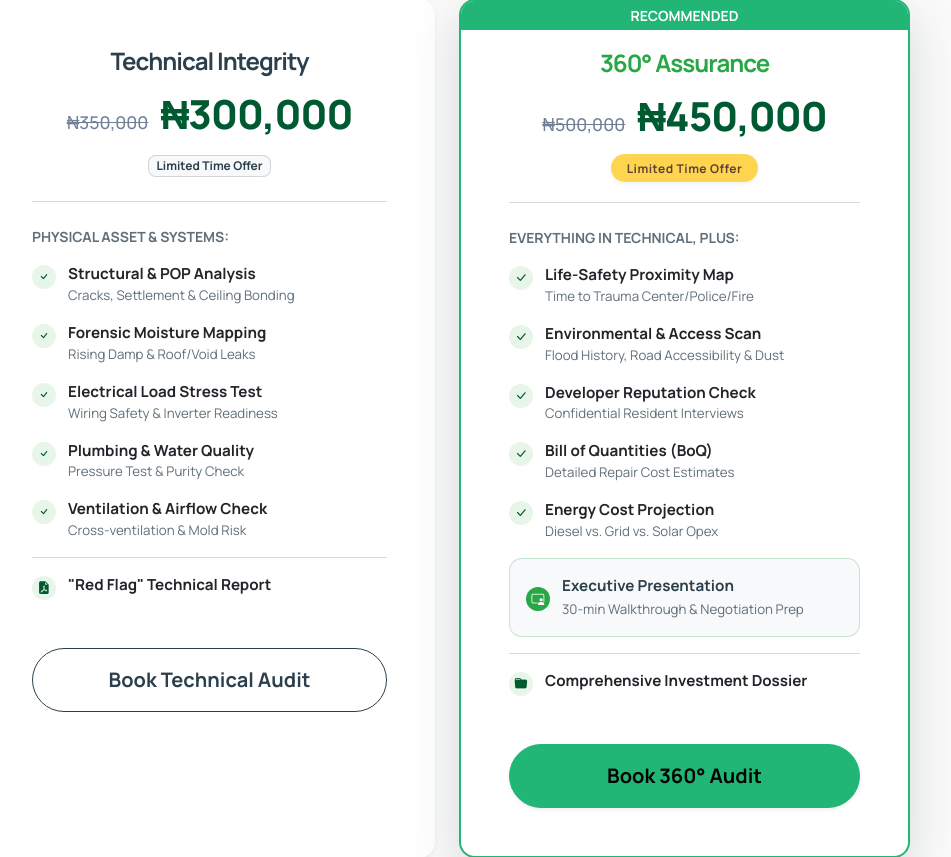
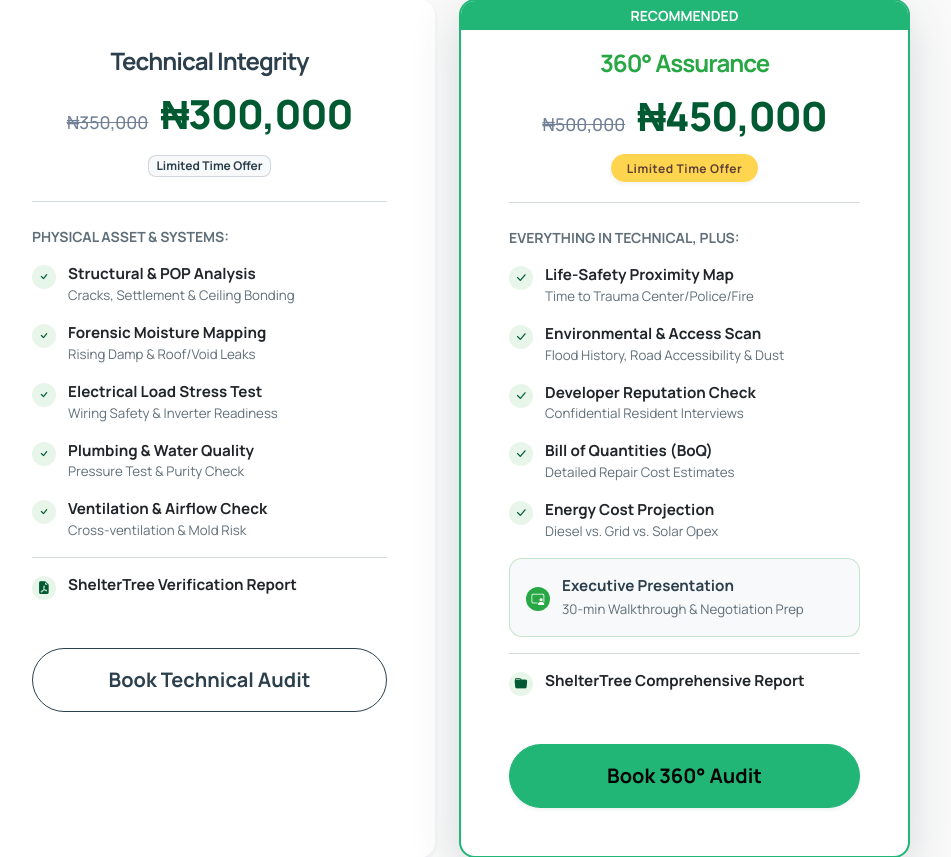
Before and after one commit to Marrtinerz/sheltertree, a Django app: page /intelligence/ in a window 1280 px wide. Shown: the part 1845-2702 px from the top of the page, without its empty margins (193-1144 px from the left). Run offline with Django 5.2, Linux system fonts and the light colour scheme; some libraries are stand-ins or nearby versions.

Commit message:
Changed Dossier to Report in Intelligence page

```diff
--- a/apps/intelligence/templates/intelligence/sheltertree_intelligence_landing_page.html
+++ b/apps/intelligence/templates/intelligence/sheltertree_intelligence_landing_page.html
@@ -358,7 +358,7 @@
                             <!-- Environment -->
                             <li class="feature-item"><div class="check-icon"><i class="bi bi-check"></i></div><span><strong>Ventilation & Airflow Check</strong> <span class="d-block text-muted small fw-normal">Cross-ventilation & Mold Risk</span></span></li>
 
-                            <li class="feature-item mt-3 pt-3 border-top"><div class="check-icon"><i class="bi bi-file-earmark-pdf-fill"></i></div><strong>"Red Flag" Technical Report</strong></li>
+                            <li class="feature-item mt-3 pt-3 border-top"><div class="check-icon"><i class="bi bi-file-earmark-pdf-fill"></i></div><strong>ShelterTree Verification Report</strong></li>
                         </ul>
 
                         <div class="mt-5">
@@ -416,7 +416,7 @@
                                 </div>
                             </li>
 
-                            <li class="feature-item mt-3 pt-3 border-top"><div class="check-icon"><i class="bi bi-folder-fill"></i></div><strong>Comprehensive Investment Dossier</strong></li>
+                            <li class="feature-item mt-3 pt-3 border-top"><div class="check-icon"><i class="bi bi-folder-fill"></i></div><strong>ShelterTree Comprehensive Report</strong></li>
                         </ul>
 
                         <div class="mt-5">
```
